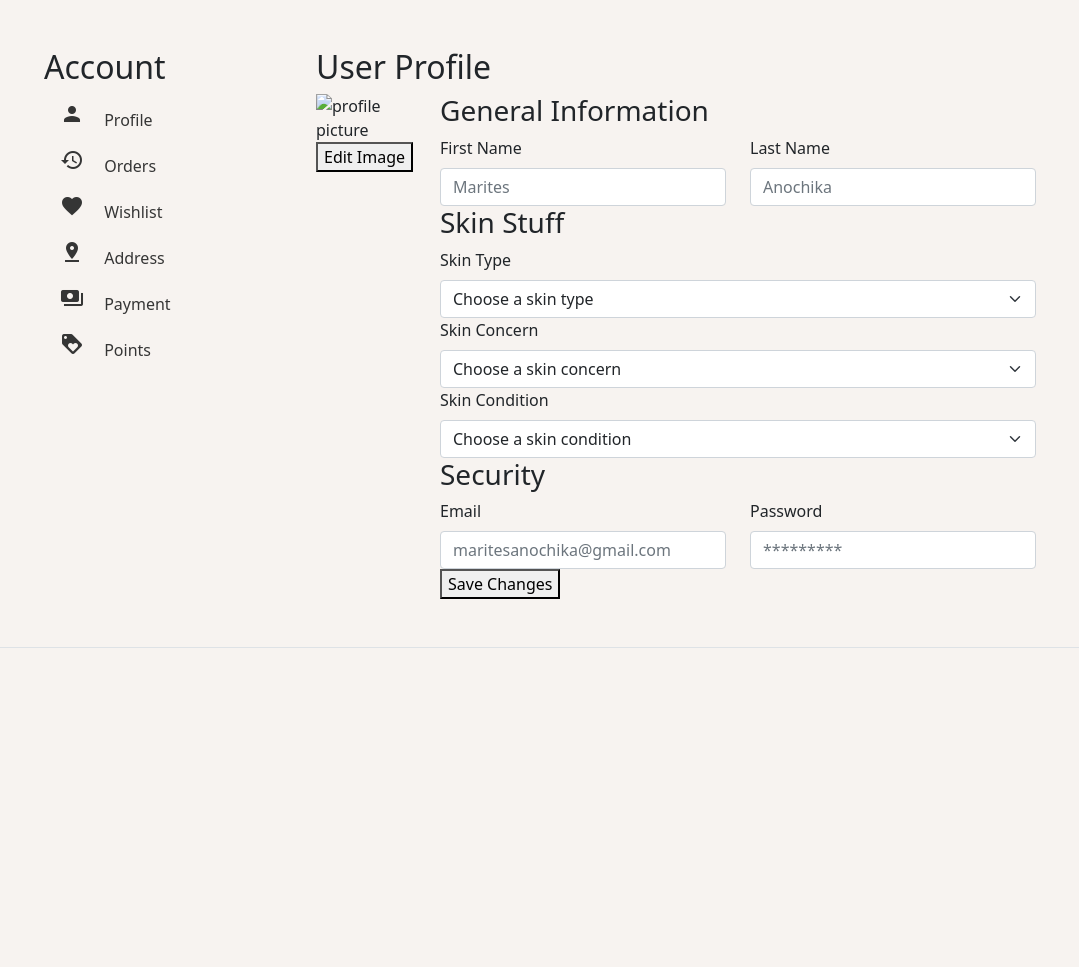
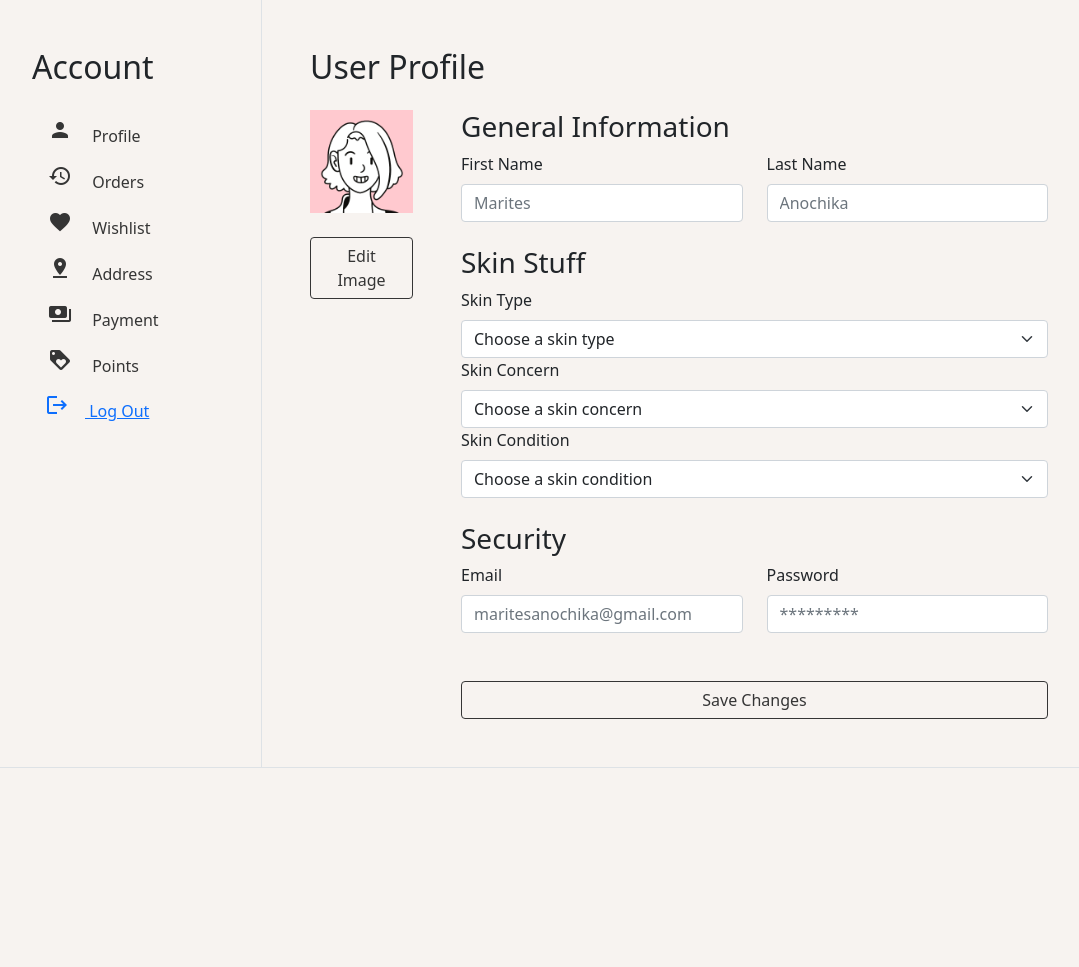
Before and after one commit to minisize/minisizeproject, a PHP site: page /sub_pages/account/account-profile.php in a window 1280 px wide. Shown: the part 172-1139 px from the top of the page, without its empty margins (100-1179 px from the left). Before the commit the page ends 820 px from the top, so only its background shows below. Run offline with PHP 8.4, Linux system fonts and the light colour scheme.

Commit message:
add icons and adjust margins

```diff
--- a/includes/sub-header.php
+++ b/includes/sub-header.php
@@ -14,6 +14,12 @@
 
     <!-- Google Material Icons -->
     <link href="https://fonts.googleapis.com/icon?family=Material+Icons" rel="stylesheet">
+
+    <style>
+        *{
+            background-color: #F7F3F0;
+        }
+    </style>
 
 </head>
 
--- a/sub_pages/account/account-index.php
+++ b/sub_pages/account/account-index.php
@@ -1,8 +1,8 @@
 <?php require"../../includes/sub-header.php";?>
-    <div class="row px-5 mx-5" id="acc-body" >
-        <div class="col-3 p-5">
+    <div class="row" id="acc-body" style="padding-right: 6rem !important; padding-left: 6rem !important;" >
+        <div class="col-3 p-5" style="border-right: 1px solid #dee2e6 !important;">
             <h2>Account</h2>
-            <nav id="side-nav">
+            <nav class="mt-4" id="side-nav">
                 <ul class="nav flex-column">
                     <li class="nav-item">
                         <a href="account-profile.php" class="nav-link text-decoration-none link-dark ">
@@ -26,4 +26,7 @@
                 </ul>
 
             </nav>
+            <button class="btn btn-link" type="button">
+                <span class="material-icons me-3">logout</span>
+                Log Out</button>
         </div>
--- a/sub_pages/account/account-profile.php
+++ b/sub_pages/account/account-profile.php
@@ -3,15 +3,15 @@
 ?>
         <div id="account-page-content" class="col p-5">
             <h2>User Profile</h2>
-            <div class="row">
+            <div class="row mt-4">
                 <div class="col-2">
-                    <img src="" alt="profile picture">
-                    <button>Edit Image</button>
+                    <img class="img-fluid" src="../../assets/images/website/placeholder/pp_placeholder.png" alt="profile picture">
+                    <button class="btn btn-outline-dark mt-4 w-100">Edit Image</button>
                 </div>
-                <div class="col">
+                <div class="col ms-4">
                     <form action="">
                         <h3>General Information</h3>
-                        <div class="row">
+                        <div class="row mb-4">
                             <div class="col">
                                 <label for="first-name" class="form-label">First Name</label>
                                 <input type="text" id="first-name" class="form-control" placeholder="Marites">
@@ -22,7 +22,7 @@
                             </div>
                         </div>
                         <h3>Skin Stuff</h3>
-                        <div class="row">
+                        <div class="row mb-4">
                             <div>
                                 <label for="skin-type" class="form-label">Skin Type</label>
                                 <select class="form-select" id="skin-type" aria-label="Default select example">
@@ -52,7 +52,7 @@
                             </div>
                         </div>
                         <h3>Security</h3>
-                        <div class="row">
+                        <div class="row mb-4">
                             <div class="col">
                                 <label for="email" class="form-label">Email</label>
                                 <input type="text" id="email" class="form-control" placeholder="maritesanochika@gmail.com">
@@ -63,7 +63,7 @@
                             </div>
                         </div>
                         <div>
-                            <button>Save Changes</button>
+                            <button class="btn btn-outline-dark mt-4 w-100">Save Changes</button>
                         </div>
                     </form>
                 </div>
```
Also changed, not shown: assets/images/website/placeholder/pp_placeholder.png (added).
